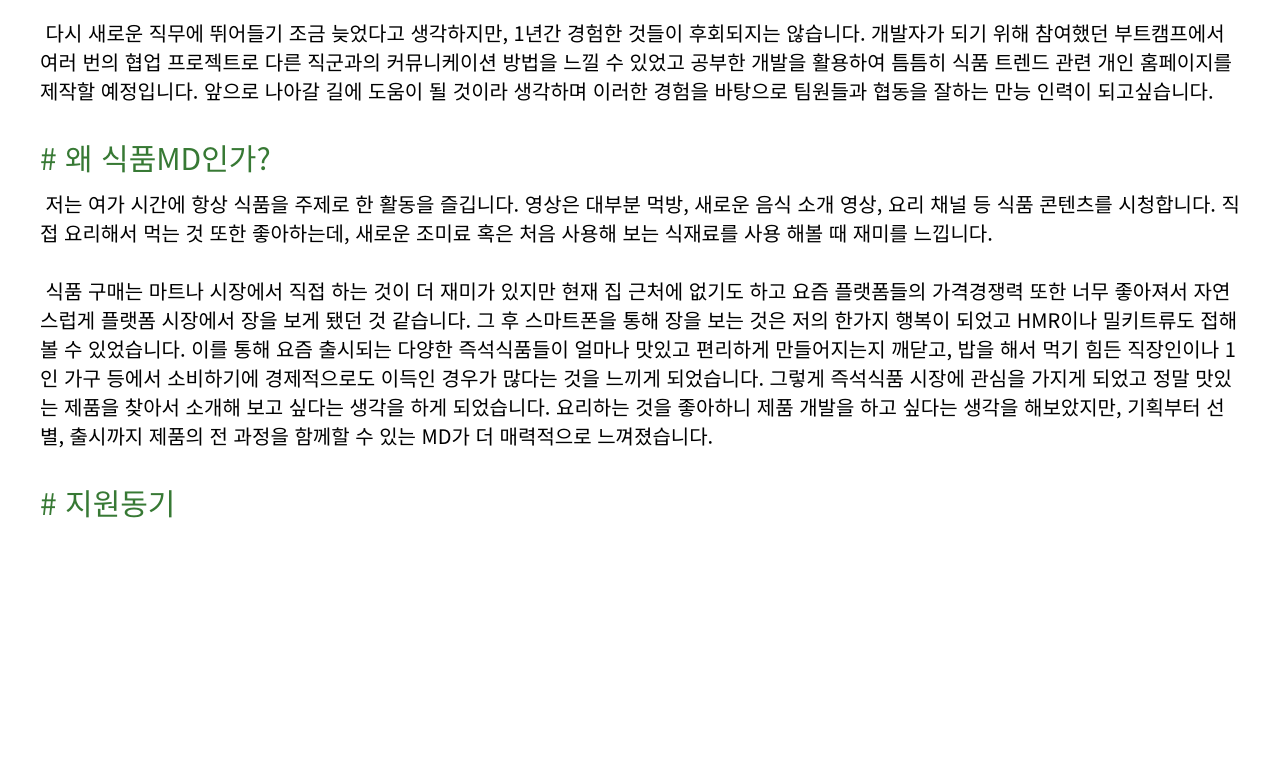
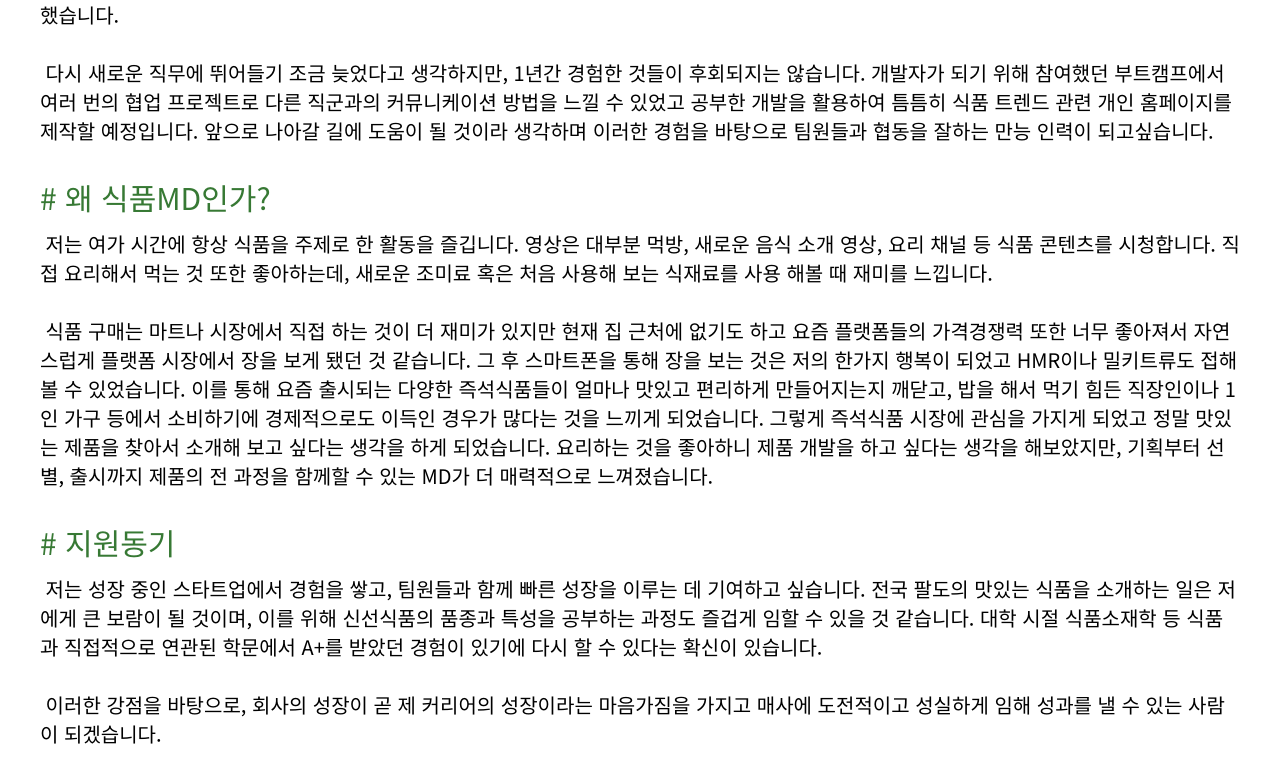
Before and after one commit to Yamyam-code/md, a plain HTML site: page index.html in a window 1280 px wide. Shown: the part 1318-2100 px from the top of the page. Before the commit the page ends 1852 px from the top, so only its background shows below. Drawn offline with Linux system fonts and the light colour scheme.

Commit message:
이력서 작성

```diff
--- a/index.html
+++ b/index.html
@@ -39,7 +39,7 @@
           </div>
           <img src="./증명.jpg" alt="증명사진" />
         </div>
-        <div class="group_title">
+        <div class="group_title padding_top">
           <p class="mini_title h1">학력</p>
           <div class="line"></div>
           <div class="circle"></div>
@@ -139,7 +139,17 @@
         </div>
         <div class="cover_letter">
           <p class="h1 dark_green"># 지원동기</p>
-          <p class="letter"></p>
+          <p class="letter">
+            &nbsp;저는 성장 중인 스타트업에서 경험을 쌓고, 팀원들과 함께 빠른
+            성장을 이루는 데 기여하고 싶습니다. 전국 팔도의 맛있는 식품을
+            소개하는 일은 저에게 큰 보람이 될 것이며, 이를 위해 신선식품의
+            품종과 특성을 공부하는 과정도 즐겁게 임할 수 있을 것 같습니다. 대학
+            시절 식품소재학 등 식품과 직접적으로 연관된 학문에서 A+를 받았던
+            경험이 있기에 다시 할 수 있다는 확신이 있습니다.
+            <br /><br />&nbsp;이러한 강점을 바탕으로, 회사의 성장이 곧 제
+            커리어의 성장이라는 마음가짐을 가지고 매사에 도전적이고 성실하게
+            임해 성과를 낼 수 있는 사람이 되겠습니다.
+          </p>
         </div>
       </div>
     </div>
--- a/style.css
+++ b/style.css
@@ -1,13 +1,14 @@
 html,
 body {
   width: 100%;
-  height: 100%;
 
   font-family: 'Noto Sans KR', sans-serif;
   margin: 0;
 
   display: flex;
   justify-content: center;
+
+  padding-bottom: 30px;
 }
 p {
   margin: 0;
@@ -186,6 +187,10 @@ img {
   padding-bottom: 0;
 }
 
+.padding_top {
+  padding-top: 40px;
+}
+
 @media (min-width: 1450px) {
   .container {
     height: 100vh;
```
